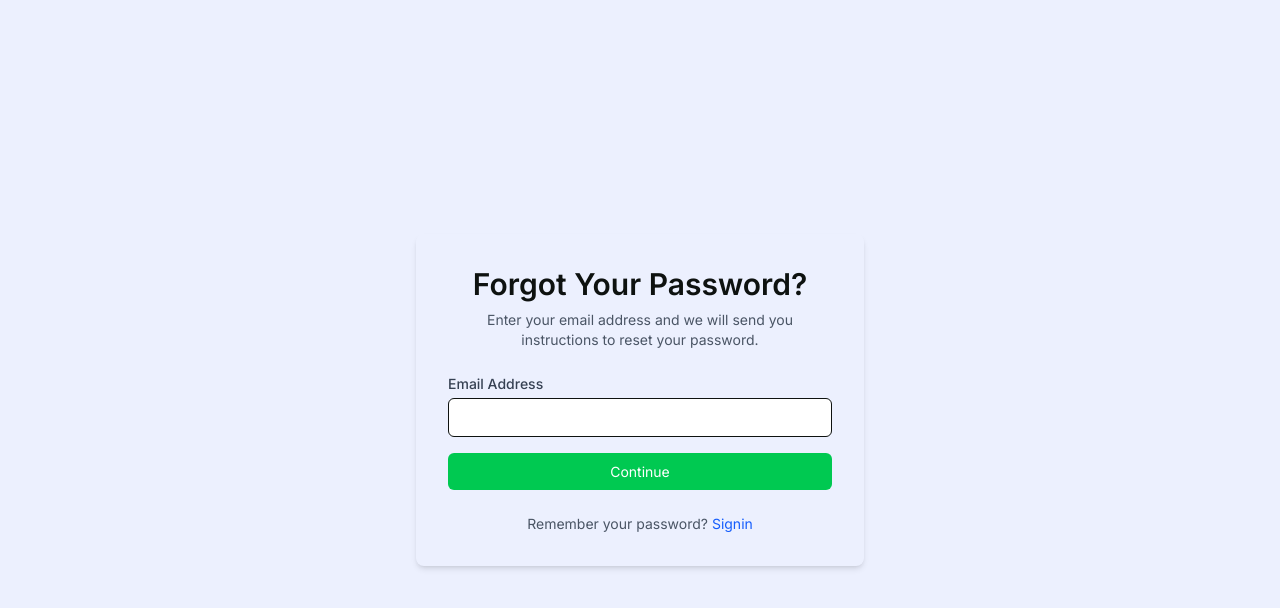
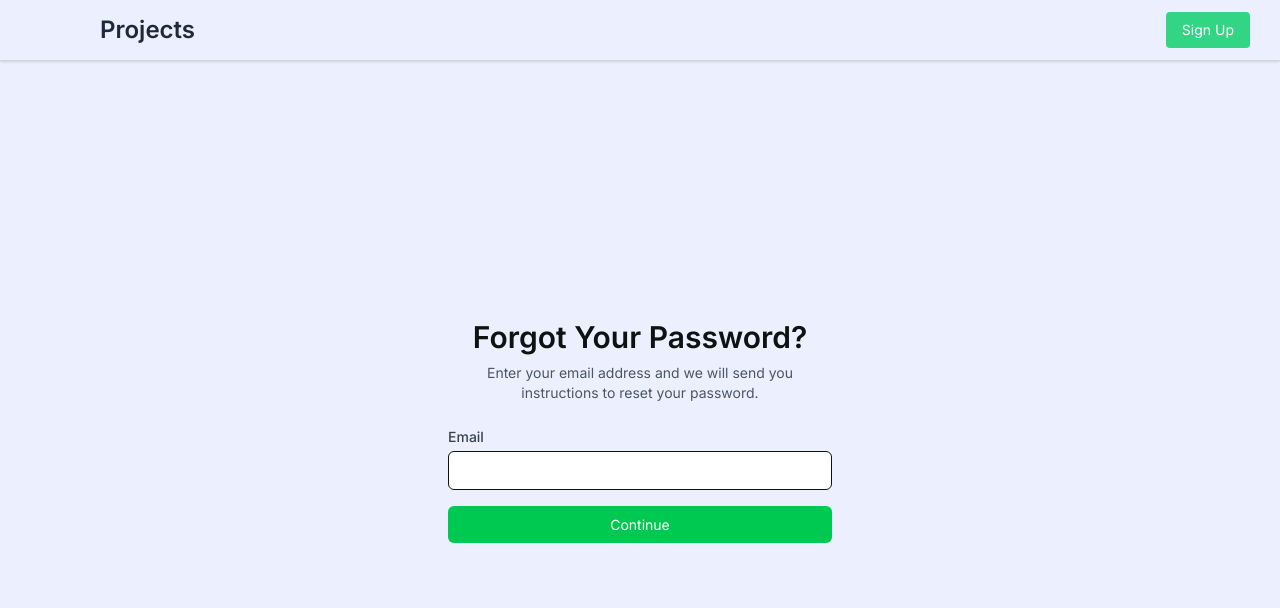
Before and after one commit to Viarsh-Technologies/crm-viarsh, a React (Vite) app: page /forgotpassword in a window 1280 px wide. Shown: the top 608 px of the page. Built offline with nearby package versions, Linux system fonts and the light colour scheme.

Commit message:
refactor: Enhance layout and styling for ForgotPassword, NewPassword, Signin, and Signup pages; improve user experience with a consistent top bar and centered content

```diff
--- a/src/pages/ForgotPassword.jsx
+++ b/src/pages/ForgotPassword.jsx
@@ -11,8 +11,20 @@ export default function ForgotPassword() {
   };
 
   return (
-    <div className="min-h-screen flex items-center justify-center bg-brand-surface">
-      <div className="p-8 rounded-lg shadow-md w-full max-w-md">
+    <div className="h-screen bg-brand-surface flex flex-col">
+      {/* Top Bar */}
+      <div className="flex justify-between items-center py-3 border-b  border-gray-300 px-[30px] bg-brand-surface shadow-sm">
+        <h1 className="text-2xl px-[70px] font-semibold text-gray-800">Projects</h1>
+        <Link to="/signup">
+          <button className="bg-brand-green hover:bg-green-600 text-white text-sm h-[36px] py-2 px-4 rounded-sm transition duration-200">
+            Sign Up
+          </button>
+        </Link>
+      </div>
+
+      {/* Main Content Centered */}
+      <div className="flex-grow flex items-center justify-center px-4">
+        <div className="p-8  w-full max-w-md ">
         <h2 className="text-3xl font-semibold text-center mb-2">Forgot Your Password?</h2>
         <p className="text-center text-sm text-gray-600 mb-6">
           Enter your email address and we will send you instructions to reset your password.
@@ -21,7 +33,7 @@ export default function ForgotPassword() {
         <form onSubmit={handleSubmit} className="space-y-4">
           <div>
             <label htmlFor="email" className="block text-sm font-medium text-gray-700">
-              Email Address
+              Email
             </label>
             <input
               id="email"
@@ -43,20 +55,9 @@ export default function ForgotPassword() {
           </button>
         </form>
 
-        <div className="mt-6 text-center">
-          <p className="text-sm text-gray-600">
-            Remember your password?{' '}
-            <a>
-            <Link
-              to="/signin"
-              className="text-sm text-blue-600 hover:underline"
-            >
-              Signin
-            </Link>
-            </a>
-          </p>
-        </div>
+
       </div>
+    </div>
     </div>
   );
 }
--- a/src/pages/NewPassword.jsx
+++ b/src/pages/NewPassword.jsx
@@ -1,4 +1,5 @@
 import { useState } from 'react';
+import { Link } from 'react-router-dom';
 
 export default function NewPassword() {
   const [otp, setOtp] = useState('');
@@ -8,7 +9,6 @@ export default function NewPassword() {
   const handleSubmit = (e) => {
     e.preventDefault();
 
-    // Handle password reset logic (e.g., validate OTP and reset password)
     if (password !== confirmPassword) {
       alert("Passwords don't match!");
       return;
@@ -16,12 +16,24 @@ export default function NewPassword() {
 
     console.log('OTP:', otp);
     console.log('New Password:', password);
-    // Call API or logic to reset password with OTP
+    // Add password reset logic here
   };
 
   return (
-    <div className="min-h-screen flex items-center justify-center bg-brand-surface">
-      <div className="p-8 rounded-lg shadow-md w-full max-w-md">
+    <div className="h-screen bg-brand-surface flex flex-col">
+      {/* Top Bar */}
+      <div className="flex justify-between items-center py-3 border-b  border-gray-300 px-[30px] bg-brand-surface shadow-sm">
+        <h1 className="text-2xl px-[70px] font-semibold text-gray-800">Projects</h1>
+        <Link to="/signup">
+          <button className="bg-brand-green hover:bg-green-600 text-white text-sm h-[36px] py-2 px-4 rounded-sm transition duration-200">
+            Sign Up
+          </button>
+        </Link>
+      </div>
+
+      {/* Main Content Centered */}
+      <div className="flex-grow flex items-center justify-center px-4">
+        <div className="p-8  w-full max-w-md ">
           <h2 className="text-3xl font-semibold text-center mb-4">Enter Your New Password</h2>
           <p className="text-center text-sm text-gray-600 mb-6">
             Enter the OTP sent to your email and create a new password.
@@ -44,7 +56,7 @@ export default function NewPassword() {
 
             <div>
               <label htmlFor="password" className="block text-sm font-medium text-gray-700">
-              New Password
+                Password
               </label>
               <input
                 id="password"
@@ -79,5 +91,6 @@ export default function NewPassword() {
           </form>
         </div>
       </div>
+    </div>
   );
 }
--- a/src/pages/Signin.jsx
+++ b/src/pages/Signin.jsx
@@ -1,26 +1,39 @@
 import { useState } from "react";
 import { FaGoogle, FaFacebookF, FaLinkedinIn } from "react-icons/fa";
 import { Link } from "react-router-dom";
+// import PageTitle from '../components/layout/PageTitle'
+
 
 export default function Signin() {
   const [showPassword, setShowPassword] = useState(false);
 
   return (
-    <div className="min-h-screen flex items-center justify-center bg-brand-surface ">
-      <div className=" p-8 rounded-lg shadow-md w-full max-w-md ">
+    <div className="h-screen bg-brand-surface flex flex-col">
+      {/* Top Bar */}
+      <div className="flex justify-between items-center py-3 border-b  border-gray-300 px-[30px] bg-brand-surface shadow-sm">
+        <h1 className="text-2xl px-[70px] font-semibold text-gray-800">Projects</h1>
+        <Link to="/signup">
+          <button className="bg-brand-green hover:bg-green-600 text-white text-sm h-[36px] py-2 px-4 rounded-sm transition duration-200">
+            Sign Up
+          </button>
+        </Link>
+      </div>
+
+      {/* Main Content Centered */}
+      <div className="flex-grow flex items-center justify-center px-4">
+        <div className="p-8  w-full max-w-md ">
           <h2 className="text-2xl font-semibold text-center mb-2">Sign in</h2>
           <p className="text-center text-sm text-gray-600 mb-6">
             Don’t have an account?{" "}
-          <a>
             <Link
               to="/signup"
               className="text-sm text-blue-600 hover:underline"
             >
               Signup
             </Link>
-          </a>
           </p>
 
+          {/* Form */}
           <form className="space-y-4">
             <div>
               <label
@@ -62,17 +75,20 @@ export default function Signin() {
 
             <div className="flex items-center justify-between">
               <label className="inline-flex items-center">
-              <input type="checkbox" className="form-checkbox text-green-600" />
-              <span className="ml-2 text-sm text-gray-700">Remember me</span>
+                <input
+                  type="checkbox"
+                  className="form-checkbox text-green-600"
+                />
+                <span className="ml-2 text-sm text-gray-700">
+                  Remember me
+                </span>
               </label>
-            <a>
               <Link
                 to="/forgotpassword"
                 className="text-sm text-blue-600 hover:underline"
               >
                 Forgot password?
               </Link>
-            </a>
             </div>
 
             <button
@@ -83,17 +99,19 @@ export default function Signin() {
             </button>
           </form>
 
+          {/* Divider */}
           <div className="mt-6 relative">
             <div className="absolute inset-0 flex items-center">
               <div className="w-full border-t border-gray-300" />
             </div>
             <div className="relative flex justify-center text-sm">
-            <span className="bg-white px-3 text-gray-500 border-1 rounded-md p-1 ">
+              <span className="bg-brand-surface border-gray-300 border-1 px-3 text-gray-500 rounded-md p-1">
                 OR Login
               </span>
             </div>
           </div>
 
+          {/* Social Buttons */}
           <div className="mt-6 flex justify-center space-x-6">
             <a
               href="#"
@@ -116,5 +134,6 @@ export default function Signin() {
           </div>
         </div>
       </div>
+    </div>
   );
 }
--- a/src/pages/Signup.jsx
+++ b/src/pages/Signup.jsx
@@ -7,8 +7,20 @@ export default function Signup() {
   const [showPassword, setShowPassword] = useState(false);
 
   return (
-    <div className="min-h-screen flex items-center justify-center bg-brand-surface">
-      <div className="p-8 rounded-lg shadow-md w-full max-w-md">
+    <div className="h-screen bg-brand-surface flex flex-col">
+      {/* Top Bar */}
+      <div className="flex justify-between items-center py-3 border-b  border-gray-300 px-[30px] bg-brand-surface shadow-sm">
+        <h1 className="text-2xl px-[70px] font-semibold text-gray-800">Projects</h1>
+        <Link to="/signup">
+          <button className="bg-brand-green hover:bg-green-600 text-white text-sm h-[36px] py-2 px-4 rounded-sm transition duration-200">
+            Sign Up
+          </button>
+        </Link>
+      </div>
+
+      {/* Main Content Centered */}
+      <div className="flex-grow flex items-center justify-center px-4">
+        <div className="p-8  w-full max-w-md ">
         <h2 className="text-2xl font-semibold text-center mb-2">Sign Up</h2>
         <p className="text-center text-sm text-gray-600 mb-6">
           Already have an account?{' '}
@@ -100,7 +112,7 @@ export default function Signup() {
             <div className="w-full border-t border-gray-300" />
           </div>
           <div className="relative flex justify-center text-sm">
-            <span className="bg-white px-3 text-gray-500 border-1 rounded-md p-1">OR</span>
+            <span className="bg-brand-surface border-gray-300 border-1 px-3 text-gray-500 rounded-md p-1">OR</span>
           </div>
         </div>
 
@@ -117,5 +129,6 @@ export default function Signup() {
         </div>
       </div>
     </div>
+    </div>
   );
 }
--- a/src/pages/chatbot/chatbot.jsx
+++ b/src/pages/chatbot/chatbot.jsx
@@ -220,8 +220,6 @@ function Chatbot() {
           onTitleChange={handleTitleChange}
           onShare={handleShare}
           onSave={handleSave}
-          onToggleSidebar={toggleSidebar} // NEW prop
-          isSidebarOpen={isSidebarOpen}
         />
 
         <div className="flex h-screen overflow-hidden bg-white">
```
Lines whose indentation alone changed are shown as unchanged.
